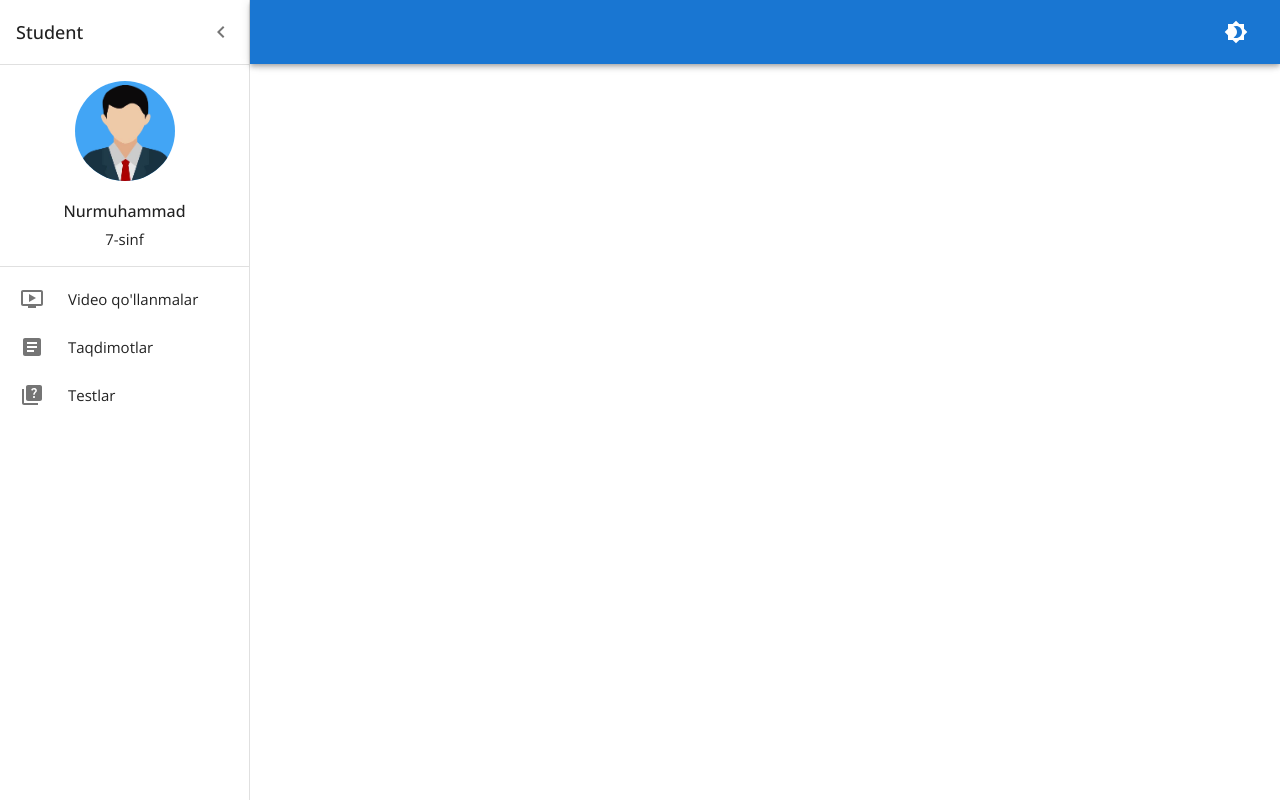
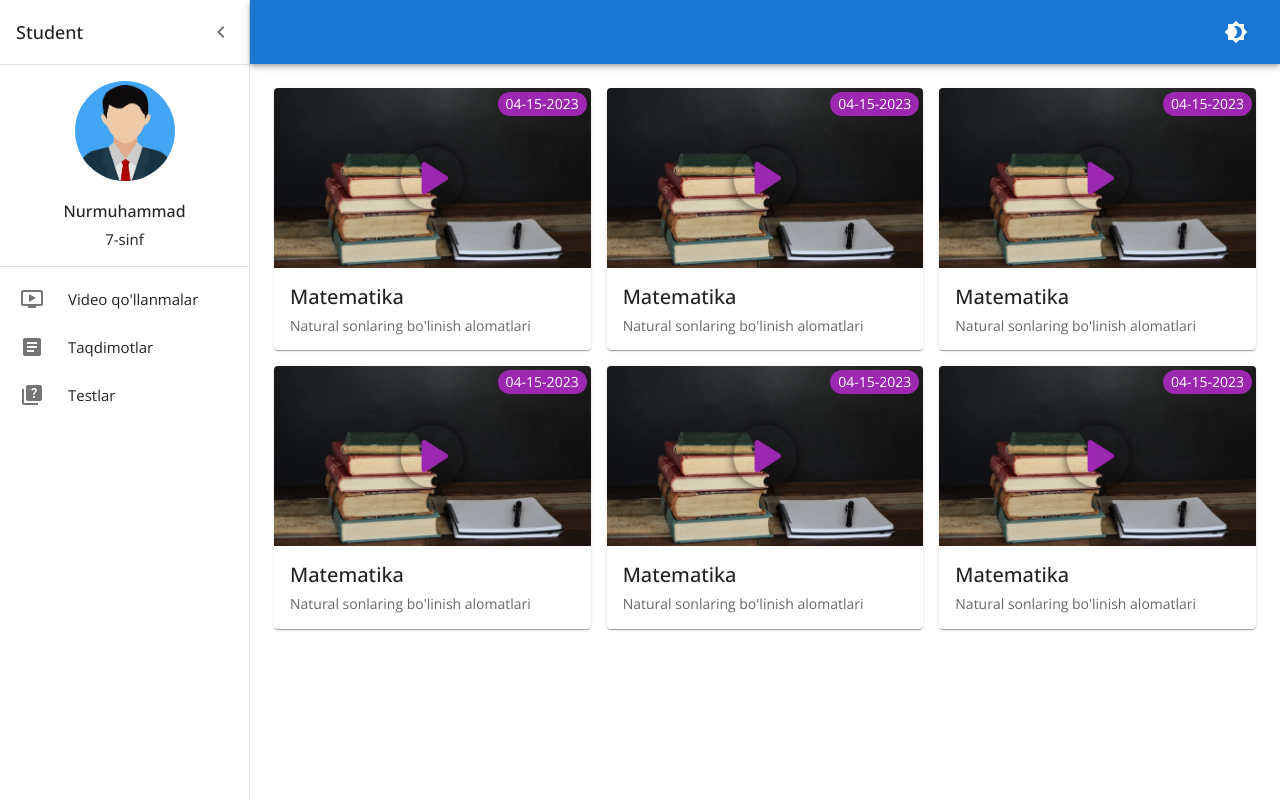
Before and after one commit to FayozbekOlimov/akt-bilim, a React (Create React App) app: page / in a window 1280 px wide. Built offline with nearby package versions, Linux system fonts and the light colour scheme.

Commit message:
video resourses page

```diff
--- a/src/components/VideoPlayer.jsx
+++ b/src/components/VideoPlayer.jsx
@@ -1,48 +1,129 @@
-import React, { useState } from "react";
+import { useState } from "react";
+import { styled } from "@mui/material/styles";
+import {
+  Card,
+  CardMedia,
+  CardContent,
+  Typography,
+  IconButton,
+  Grid,
+} from "@mui/material";
+import PlayArrowIcon from "@mui/icons-material/PlayArrow";
+import PauseIcon from "@mui/icons-material/Pause";
 import ReactPlayer from "react-player";
-import { Container } from "@mui/material";
-import { styled } from "@mui/material/styles";
 
-const PlayerWrapper = styled("div")({
-  position: "relative",
-  paddingTop: "56.25%" /* 16:9 ratio */,
-});
+const VideoCard = styled(Card)(({ theme }) => ({
+  maxWidth: "100%",
+  maxHeight: "50vh",
+  [theme.breakpoints.down("xs")]: {
+    maxHeight: "30vh",
+  },
+}));
 
-// const StyledReactPlayer = styled(ReactPlayer)({
-//   position: "absolute",
-//   top: 0,
-//   left: 0,
+const Title = styled(Typography)(({ theme }) => ({
+  fontSize: "2rem",
+  [theme.breakpoints.down("sm")]: {
+    fontSize: "1.5rem",
+  },
+  [theme.breakpoints.down("xs")]: {
+    fontSize: "1rem",
+  },
+}));
+
+const Description = styled(Typography)(({ theme }) => ({
+  fontSize: "1.2rem",
+  marginBottom: "1rem",
+  [theme.breakpoints.down("sm")]: {
+    fontSize: "1rem",
+  },
+  [theme.breakpoints.down("xs")]: {
+    fontSize: "0.8rem",
+    marginBottom: "0.5rem",
+  },
+}));
+
+const PlayPauseButton = styled(IconButton)(({ theme }) => ({
+  [theme.breakpoints.down("xs")]: {
+    display: "none",
+  },
+}));
+
+function VideoPlayer({ videoUrl }) {
+  const [playing, setPlaying] = useState(false);
+
+  const handlePlayPause = () => {
+    setPlaying(!playing);
+  };
+
+  return (
+    <Grid item xs={12} sm={6} md={4}>
+      <VideoCard>
+        <CardMedia sx={{ width: "300px", height: "400px" }}>
+          <ReactPlayer url={videoUrl} playing={playing} />
+        </CardMedia>
+        {/* <CardContent>
+          <Title gutterBottom variant="h5" component="h2">
+            Video Title
+          </Title>
+          <Description variant="body2" color="textSecondary" component="p">
+            Video description
+          </Description>
+          <PlayPauseButton onClick={handlePlayPause}>
+            {playing ? <PauseIcon /> : <PlayArrowIcon />}
+          </PlayPauseButton>
+        </CardContent> */}
+      </VideoCard>
+    </Grid>
+  );
+}
+
+export default VideoPlayer;
+
+// import React from "react";
+// import ReactPlayer from "react-player";
+// import { Container } from "@mui/material";
+// import { styled } from "@mui/material/styles";
+
+// const PlayerWrapper = styled("div")({
+//   position: "relative",
+//   paddingTop: "56.25%" /* 16:9 ratio */,
 // });
 
-const VideoPlayer = ({ url }) => {
-  return (
-    <Container maxWidth="md">
-      <PlayerWrapper>
-        <ReactPlayer
-          url={url}
-          width="100%"
-          height="100%"
-          controls={true}
-          style={{
-            position: "absolute",
-            top: 0,
-            left: 0,
-          }}
-          youtubeConig={{
-            playerVars: {
-              autoplay: 0,
-              controls: 0,
-              disablekb: 1,
-              enablejsapi: 1,
-              modestbranding: 1,
-              showinfo: 0,
-            },
-          }}
-        />
-        <div></div>
-      </PlayerWrapper>
-    </Container>
-  );
-};
+// // const StyledReactPlayer = styled(ReactPlayer)({
+// //   position: "absolute",
+// //   top: 0,
+// //   left: 0,
+// // });
 
-export default VideoPlayer;
+// const VideoPlayer = ({ url }) => {
+//   return (
+//     <Container maxWidth="md">
+//       <PlayerWrapper>
+//         <ReactPlayer
+//           url={url}
+//           width="100%"
+//           height="100%"
+//           controls={true}
+//           style={{
+//             position: "absolute",
+//             top: 0,
+//             left: 0,
+//           }}
+//           youtubeConfig={{
+//             playerVars: {
+//               autoplay: 0,
+//               controls: 0,
+//               disablekb: 1,
+//               enablejsapi: 1,
+//               modestbranding: 1,
+//               showinfo: 0,
+//             },
+//           }}
+//         />
+//         <div></div>
+//       </PlayerWrapper>
+//     </Container>
+//   );
+// };
+
+// export default VideoPlayer;
--- a/src/pages/VideoResources/index.jsx
+++ b/src/pages/VideoResources/index.jsx
@@ -1,17 +1,91 @@
-import { Box, Grid } from "@mui/material";
-import Grid2 from "@mui/material/Unstable_Grid2/Grid2";
+import {
+  Card,
+  CardActionArea,
+  CardContent,
+  CardMedia,
+  Chip,
+  Grid,
+  Stack,
+  Typography,
+} from "@mui/material";
 import React from "react";
-import VideoPlayer from "../../components/VideoPlayer";
+import { Link } from "react-router-dom";
+import PlayArrowIcon from "@mui/icons-material/PlayArrowRounded";
+import { keyframes } from "@emotion/react";
+import { DateRange } from "@mui/icons-material";
 
+const playAnimation = keyframes`
+  0% {
+    transform: translateX(-50%) scale(1);
+    box-shadow: 0 0 0 rgba(0, 0, 0, 0.3);
+  }
+  50% {
+    transform: translateX(-50%) scale(1.05);
+    box-shadow: 0 0 10px rgba(0, 0, 0, 0.7);
+  }
+  100% {
+    transform: translateX(-50%) scale(1);
+    box-shadow: 0 0 0 rgba(0, 0, 0, 0.3);
+  }
+`;
 const VideoResources = () => {
   return (
-    <Grid
-      container
-      rowGap={3}
-    >
+    <Grid container spacing={2}>
       {Array.from(Array(6)).map((_, index) => (
-        <Grid xs={12} md={6} lg={4} key={index}>
-          <VideoPlayer url={"https://youtu.be/ewZ_YWbIWXI"} />
+        <Grid item xs={12} md={6} lg={4} key={index}>
+          <Card
+            component={Link}
+            to="/"
+            sx={{
+              textDecoration: "none",
+              display: "block",
+              borderRadius: 1,
+            }}
+          >
+            <CardActionArea>
+              <CardMedia
+                component="img"
+                height="180"
+                image="/images/subject.jpg"
+                alt="green iguana"
+              />
+              <Stack sx={{ position: "absolute", top: "4px", right: "4px" }}>
+                <Chip
+                  size="small"
+                  label={
+                    <Stack direction="row" alignItems={"center"} gap={0.5}>
+                      <Typography variant="body2" component={"span"}>
+                        04-15-2023
+                      </Typography>
+                    </Stack>
+                  }
+                  color="secondary"
+                />
+              </Stack>
+              <PlayArrowIcon
+                sx={{
+                  position: "absolute",
+                  left: "50%",
+                  top: "60px",
+                  transform: "translateX(-50%)",
+                  width: "60px",
+                  height: "60px",
+                  color: "secondary.main",
+                  borderRadius: "50%",
+                  boxShadow: "0 0 0 rgba(0, 0, 0, 0.3)",
+                  animation: `${playAnimation} 1.2s ease-in-out infinite`,
+                }}
+              />
+              <CardContent>
+                <Typography gutterBottom variant="h5" component="div">
+                  Matematika
+                </Typography>
+                <Typography variant="body2" color="text.secondary">
+                  Natural sonlaring bo'linish alomatlari
+                </Typography>
+              </CardContent>
+            </CardActionArea>
+          </Card>
         </Grid>
       ))}
     </Grid>
```
Also changed, not shown: public/images/subject.jpg (added).
